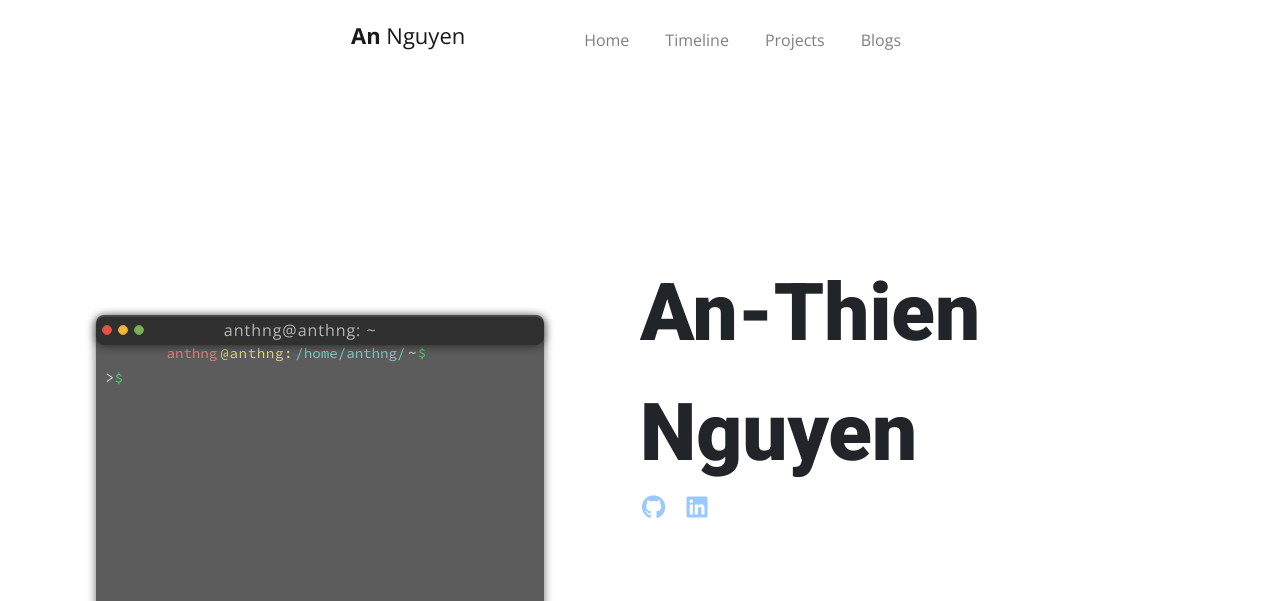
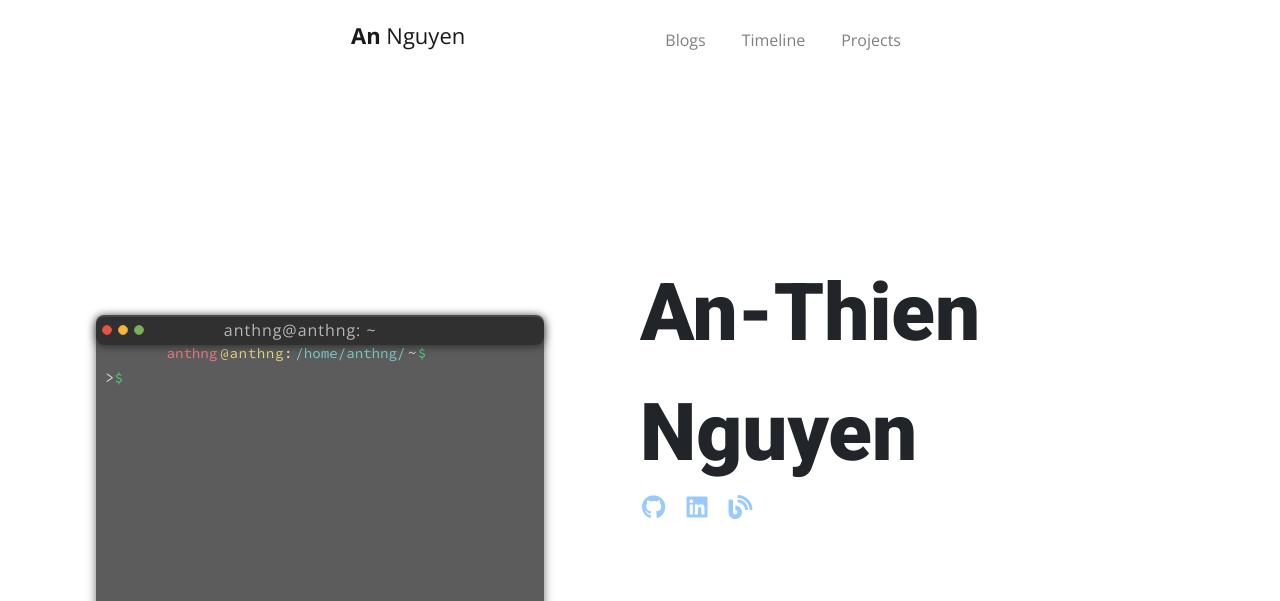
Before and after one commit to anthng/anthng.github.io, a Jekyll site: the page built from index.html, in a window 1280 px wide. Shown: the top 601 px of the page. Built offline with Jekyll 4.4.1, drawn with Linux system fonts in a browser that asks for light colours; nearby versions of some CDN libraries.

Commit message:
update index

```diff
--- a/_data/nav.yml
+++ b/_data/nav.yml
@@ -1,11 +1,8 @@
-- name: "Home"
-  link: "/"
+- name: "Blogs"
+  link: "/blogs"
 
 - name: "Timeline"
   link: "/timeline"
 
 - name: "Projects"
   link: "/projects"
-
-- name: "Blogs"
-  link: "/blogs"
--- a/index.html
+++ b/index.html
@@ -39,6 +39,9 @@ title: Home
                 <a href="https://www.linkedin.com/in/anthng/">
                     <i class="fab fa-linkedin title-logo"></i>
                 </a>
+                <a href="/blogs">
+                    <i class="fas fa-blog title-logo"></i>
+                </a>
             </div>
             <br>
             <br>
```
